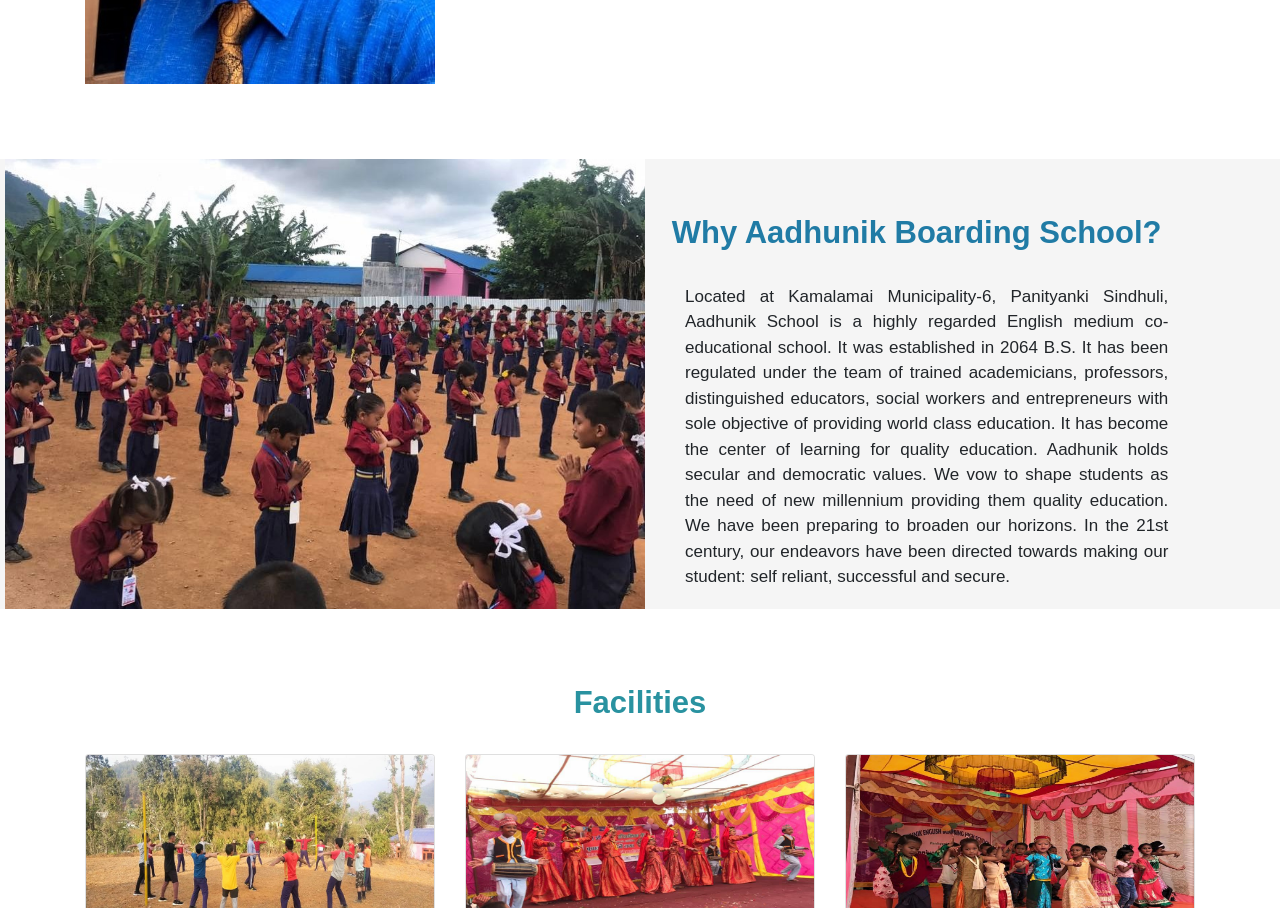
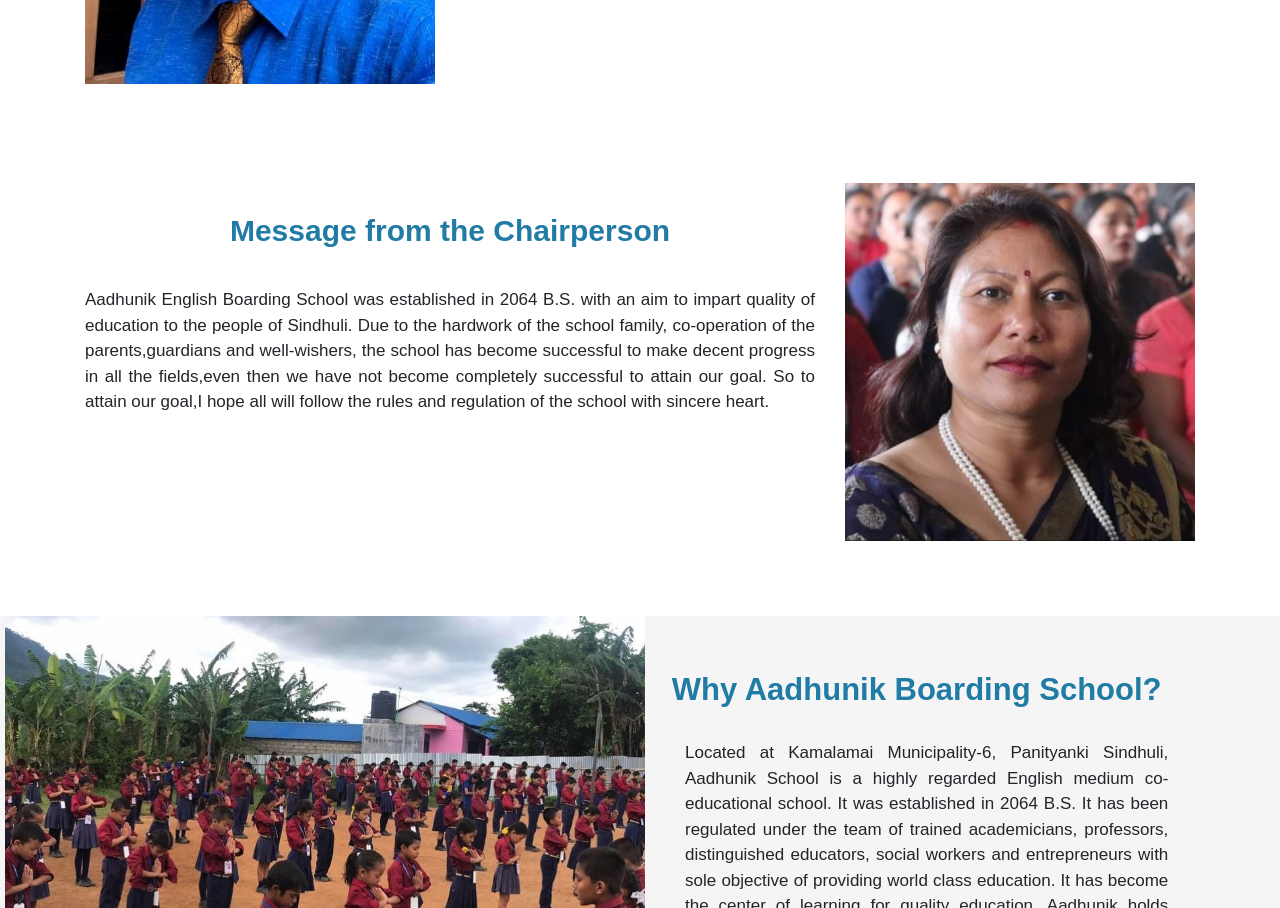
Before and after one commit to Everestwalk/Bishal-Shrestha-, a plain HTML site: page Public/index.html in a window 1280 px wide. Shown: the part 1818-2726 px from the top of the page. Drawn offline with nearby package versions, Linux system fonts and the light colour scheme.

Commit message:
Minor changes in home page

```diff
--- a/Public/index.html
+++ b/Public/index.html
@@ -191,8 +191,7 @@
 
         <div class="col-md-8 message">
           <h3> Message from the Principal</h3>
-          <p>Education is not just a process of giving
-            knowledge for a future job but a lifelong
+          <p>Education is not just a process of giving knowledge for a future job but a lifelong
             process which creates an understanding of
             moral and ethical values to guide one&#39;s life in a
             right path. So, at this institution, we focus on
@@ -208,6 +207,47 @@
             Secondary School.
           </p>
         </div>
+
+        <!-- <div class="col-md-2 chairman-img">
+          <img  class="messageimage" src="image/chairperson1.png" alt="" width="100%">
+      </div>
+
+      <div class="col-md-4 message">
+        <h3> Message from the Chairperson</h3>
+        <p>Aadhunik English Boarding School was established in 2064 B.S. with an aim to impart quality of
+          education to the people of Sindhuli. Due to the hardwork of the school
+          family, co-operation of the parents,guardians and well-wishers, the school has become successful
+          to make decent progress in all the fields,even then we have not become completely successful to
+          attain
+          our goal. So to attain our goal,I hope all will follow the rules and regulation of the school with
+           sincere
+          heart.
+        </p>
+      </div> -->
+      </div>
+  </div>
+</section>
+<br>
+
+<section id="message">
+  <div class="container">
+      <div class="row">
+       <div class="col-md-8 message">
+        <h3> Message from the Chairperson</h3>
+        <p>Aadhunik English Boarding School was established in 2064 B.S. with an aim to impart quality of
+          education to the people of Sindhuli. Due to the hardwork of the school
+          family, co-operation of the parents,guardians and well-wishers, the school has become successful
+          to make decent progress in all the fields,even then we have not become completely successful to
+          attain
+          our goal. So to attain our goal,I hope all will follow the rules and regulation of the school with
+           sincere
+          heart.
+        </p>
+      </div>
+      <div class="col-md-4 chairman-img">
+        <img  class="messageimage" src="image/chairperson.png" alt="" width="100%">
+    </div>
+
       </div>
   </div>
 </section>
```
Also changed, not shown: Public/facilities.html (+1 -1 lines), Public/image/newclassroom.jpg (added).
